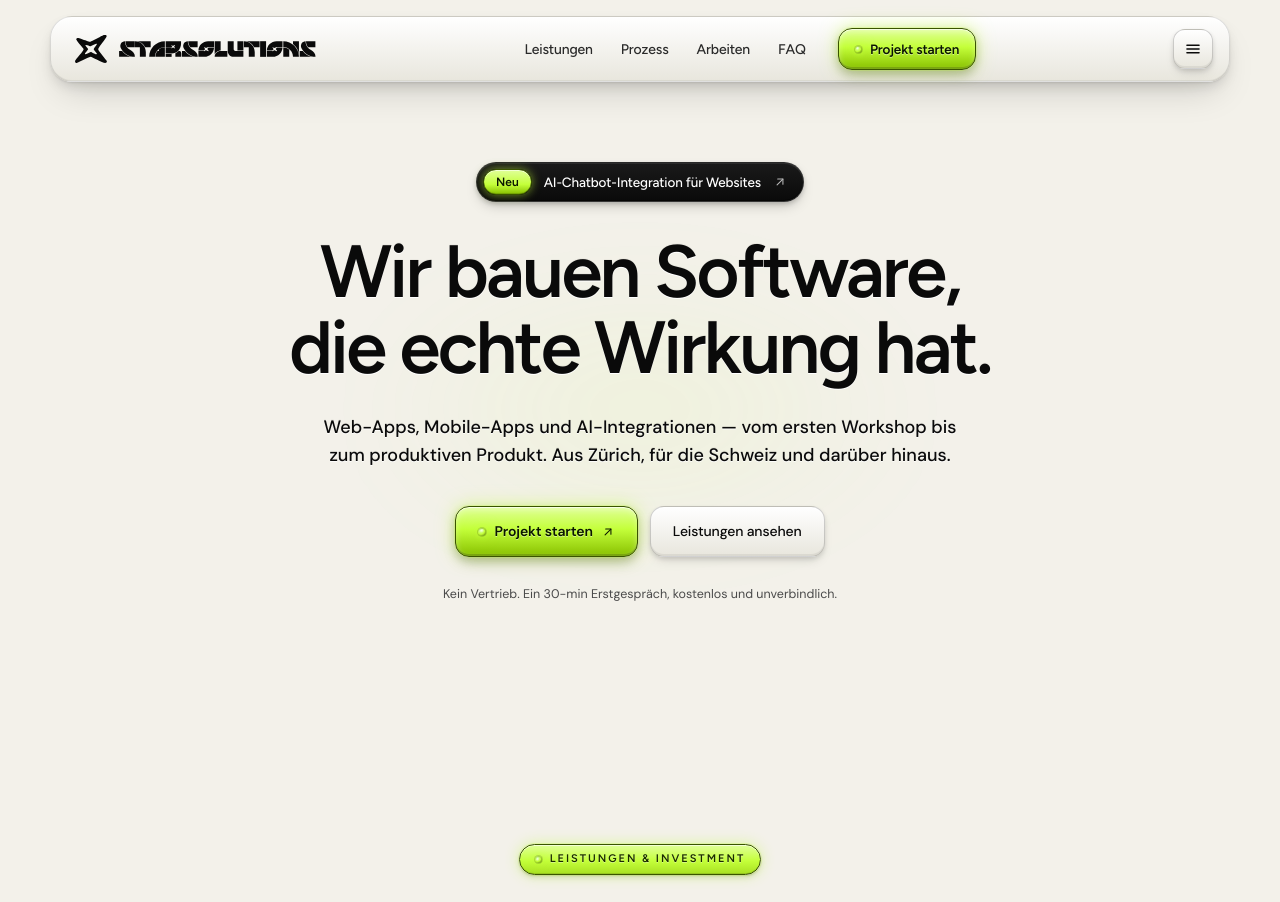
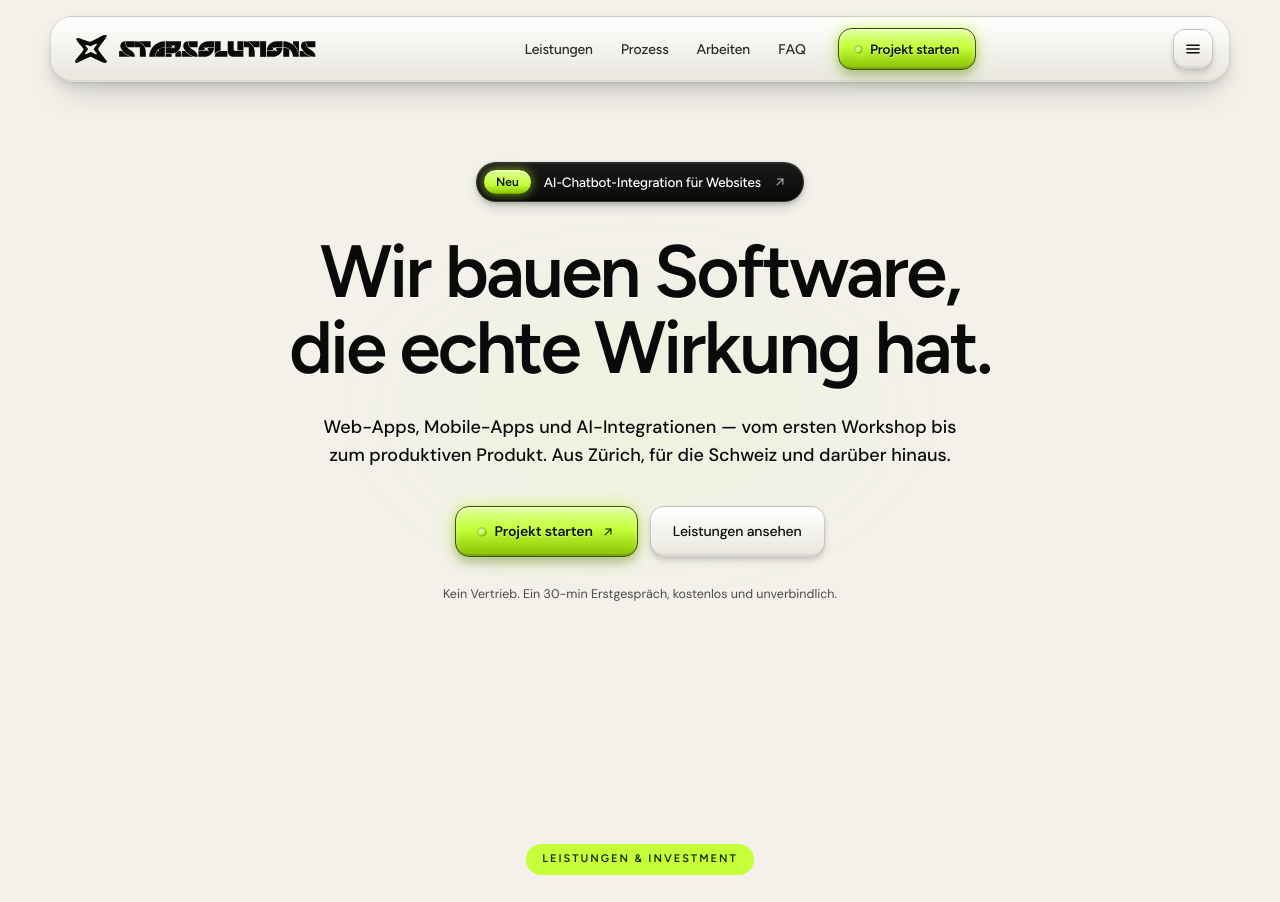
Before and after one commit to yungluic-oss/genossin-clone, a Next.js app: page / in a window 1280 px wide. Shown: the top 902 px of the page. Built offline with nearby package versions, Linux system fonts and the light colour scheme.

Commit message:
Flatten eyebrow pills: solid chartreuse, no bevel/shadow/border, hide inner LED

```diff
--- a/src/app/globals.css
+++ b/src/app/globals.css
@@ -257,28 +257,27 @@ html {
     0 -1px 0 rgba(0, 0, 0, 0.04);
 }
 
-/* Chartreuse nameplate / eyebrow tag */
+/* Flat chartreuse eyebrow pill */
 .skeo-nameplate {
   display: inline-flex;
   align-items: center;
-  gap: 0.5rem;
-  padding: 0.4rem 0.9rem;
-  background: linear-gradient(180deg, #e0ff99 0%, #c4ff3a 55%, #a8e022 100%);
-  border: 1px solid #3a5400;
+  padding: 0.45rem 1rem;
+  background: #c4ff3a;
+  border: 0;
   border-radius: 999px;
   font-size: 11px;
   font-weight: 600;
   letter-spacing: 0.18em;
   text-transform: uppercase;
   color: #1a2a00;
-  text-shadow: 0 1px 0 rgba(255, 255, 255, 0.35);
-  box-shadow:
-    0 1px 0 0 rgba(255, 255, 255, 0.6) inset,
-    0 -1px 0 0 rgba(0, 0, 0, 0.12) inset,
-    0 0 0 1px rgba(196, 255, 58, 0.2),
-    0 0 14px rgba(196, 255, 58, 0.45),
-    0 1px 2px rgba(0, 0, 0, 0.14),
-    0 3px 6px -1px rgba(0, 0, 0, 0.12);
+  box-shadow: none;
+  text-shadow: none;
+}
+
+/* Hide any LED dot placed inside a nameplate */
+.skeo-nameplate .led-green,
+.skeo-nameplate .led-off {
+  display: none;
 }
 
 /* Neon outline ring — for highlighted/active states */
```
